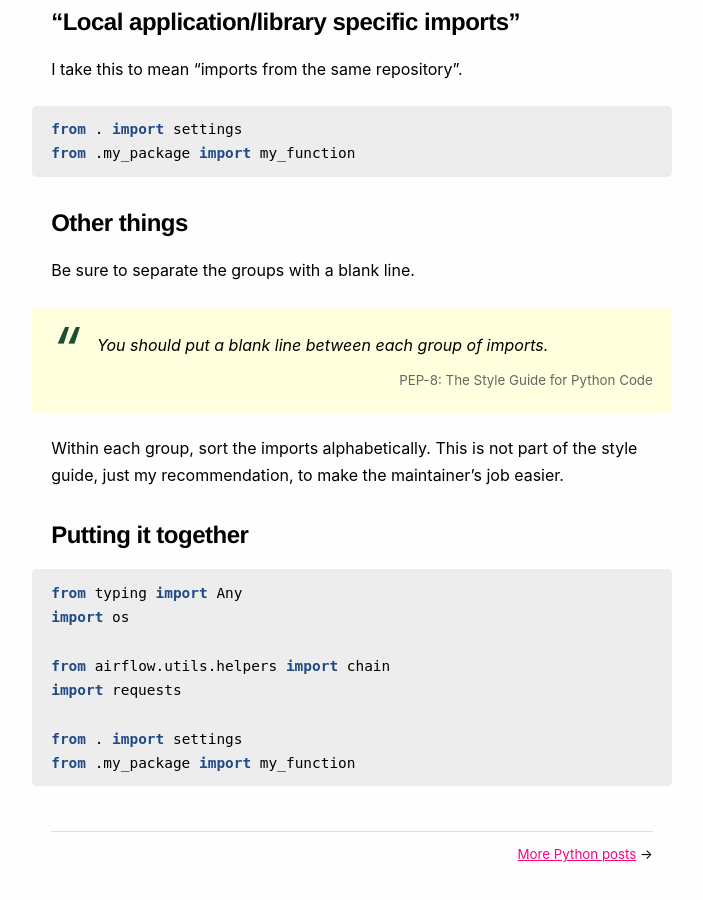
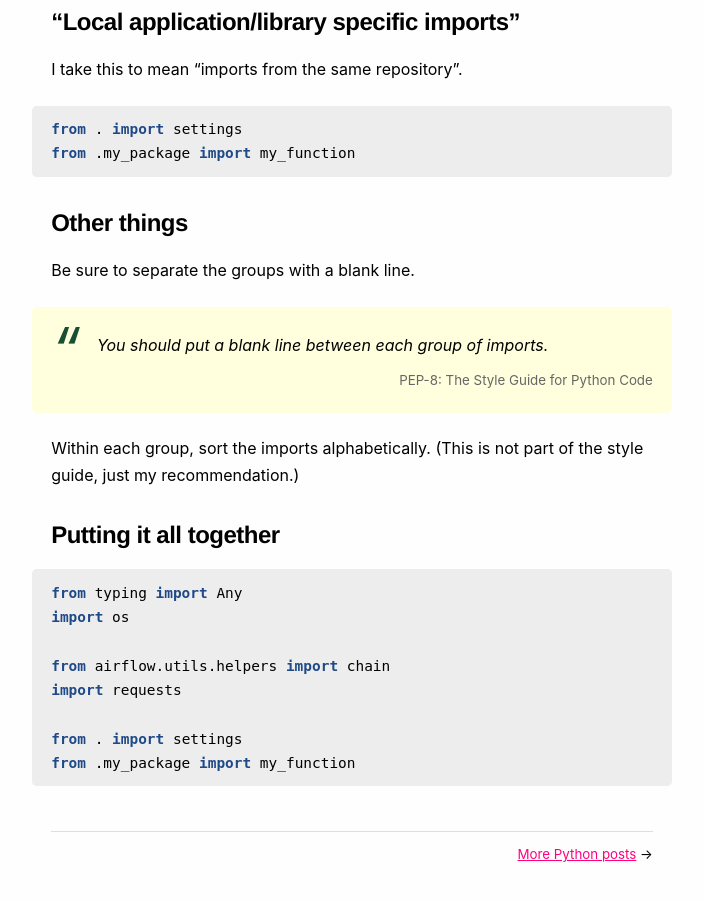
Before and after one commit to explodinglabs/explodinglabs.github.io, a Jekyll site: the page built from docs/_posts/python/2021-01-27-imports.markdown, in a window 1280 px wide and 900 px high, scrolled down 986 px. Shown: the whole window, without its empty margins (288-991 px from the left). Built offline with Jekyll 4.4.1, drawn with Linux system fonts in a browser that asks for light colours.

Commit message:
Update 2021-01-27-imports.markdown

````diff
--- a/docs/_posts/python/2021-01-27-imports.markdown
+++ b/docs/_posts/python/2021-01-27-imports.markdown
@@ -60,10 +60,10 @@ Be sure to separate the groups with a blank line.
 >
 > <cite>PEP-8: The Style Guide for Python Code</cite>
 
-Within each group, sort the imports alphabetically. This is not part of the
-style guide, just my recommendation, to make the maintainer's job easier.
+Within each group, sort the imports alphabetically. (This is not part of the
+style guide, just my recommendation.)
 
-## Putting it together
+## Putting it all together
 
 ```python
 from typing import Any
````
